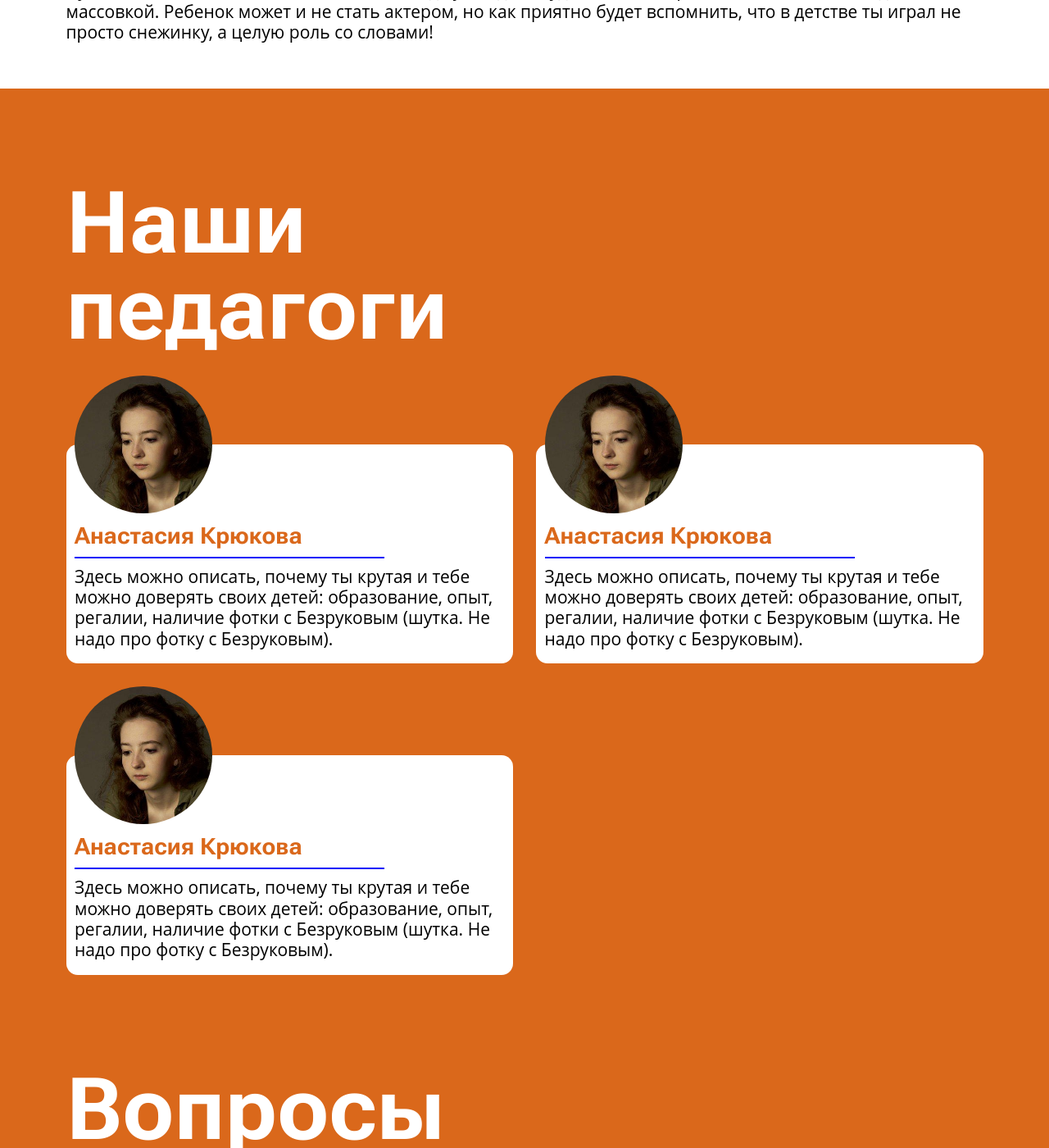
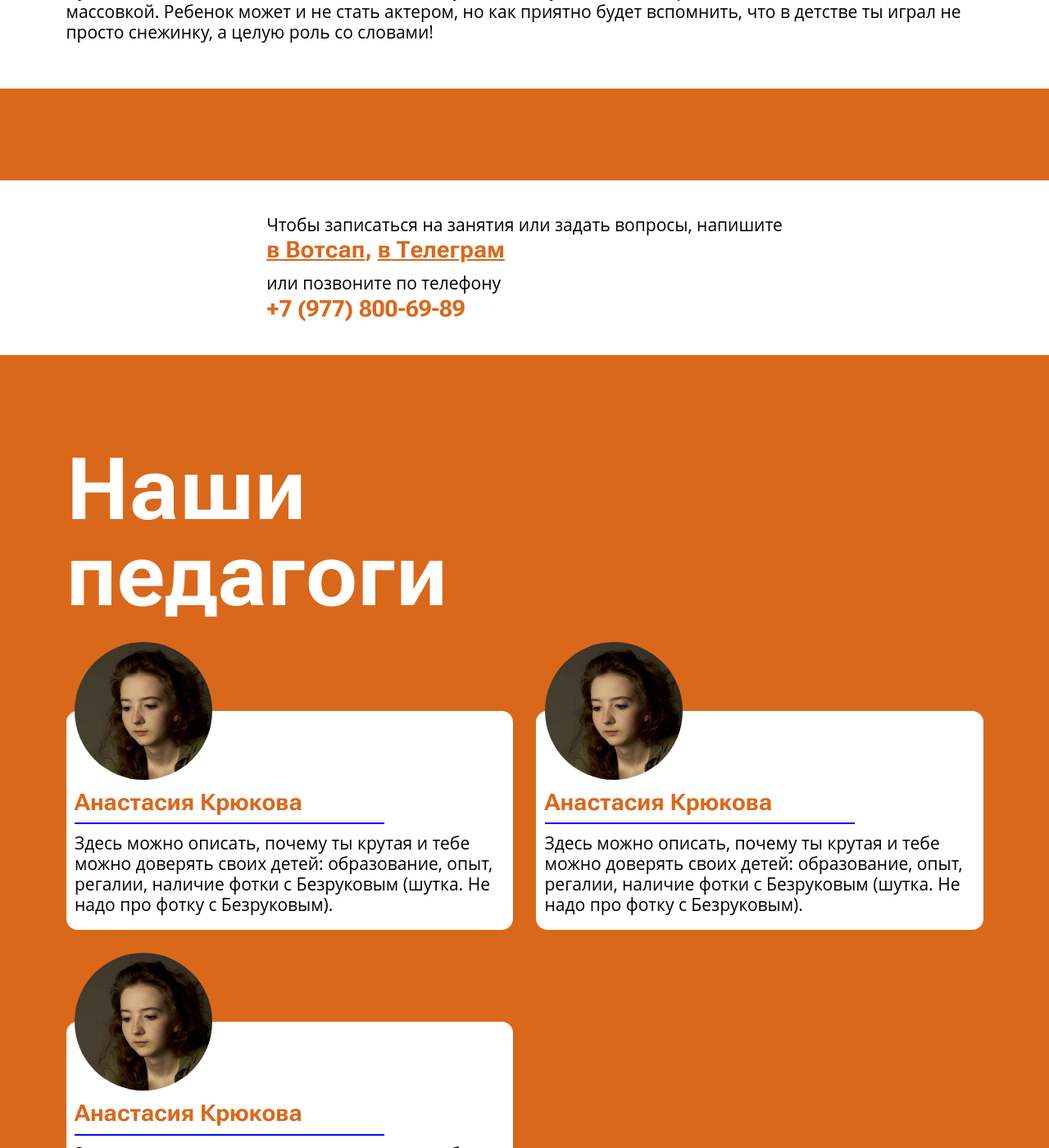
Before and after one commit to 1640max/mart, a Jekyll site: the page built from index.html, in a window 1280 px wide and 1400 px high, scrolled down 4687 px. Shown: the whole window at 82% size. Built offline with Jekyll 4.4.1, drawn with Linux system fonts in a browser that asks for light colours; some of the changed text lies outside the part shown.

Commit message:
Добавил и адаптировал apply

```diff
--- /dev/null
+++ b/_includes/apply.html
@@ -0,0 +1,15 @@
+<div class="gum">
+  <div class="container apply">
+    <div class="apply__wrapper">
+      <p class="apply__p" style="margin-bottom: .3rem">
+        Чтобы записаться на занятия или задать вопросы, напишите
+      </p>
+      <p class="h3 apply__link" style="margin-bottom: 1rem">
+        <a class="apply__link" href="https://wa.me/+79778006989">в Вотсап</a>,
+        <a class="apply__link" href="https://t.me/KryNast">в Телеграм</a>
+      </p>
+      <p class="apply__p" style="margin-bottom: .3rem">или позвоните по телефону</p>
+      <p class="h3 apply__link">+7 (977) 800-69-89</p>
+    </div>
+  </div>
+</div>
--- /dev/null
+++ b/_sass/_apply.scss
@@ -0,0 +1,21 @@
+.apply__p {
+  margin: 0;
+  max-width: 31rem;
+}
+
+.apply__link {
+  color: var(--orange);
+}
+
+@include media-breakpoint-up(lg) {
+
+  .apply {
+    display: flex;
+    justify-content: center;
+  }
+
+  .apply__p {
+    max-width: unset;
+  }
+
+}
--- a/index.html
+++ b/index.html
@@ -125,6 +125,8 @@ layout: page
     </div>
   </div>
 
+  {% include apply.html %}
+
   <section class="container">
     <h2 class="h1">Наши<br>педагоги</h2>
     <div class="cards cards_teacher cards__self-teacher">
@@ -195,4 +197,6 @@ layout: page
     </div>
   </section>
 
+  {% include apply.html %}
+
 </main>
--- a/style.scss
+++ b/style.scss
@@ -77,3 +77,4 @@
 @import "accordion";
 @import "gum";
 @import "facts";
+@import "apply";
```
